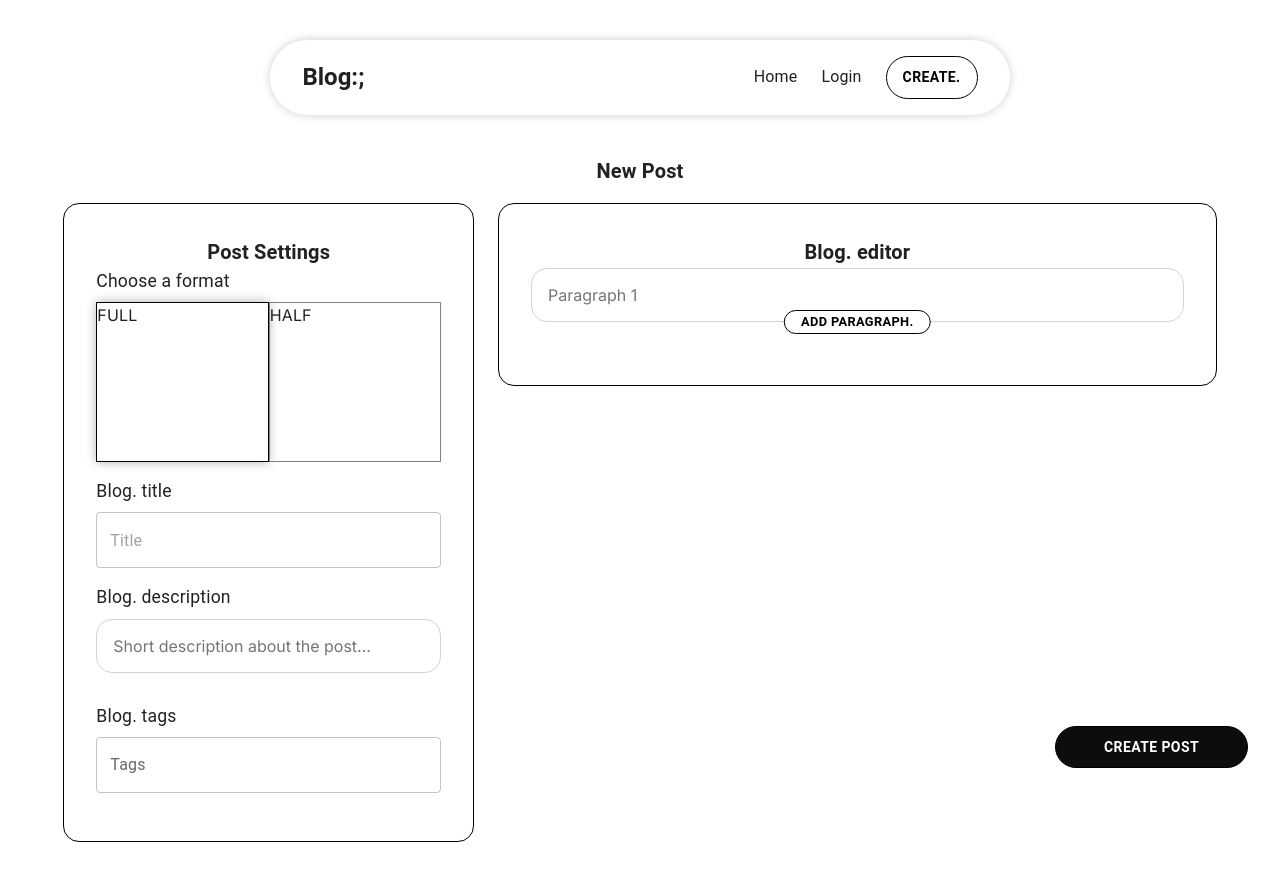
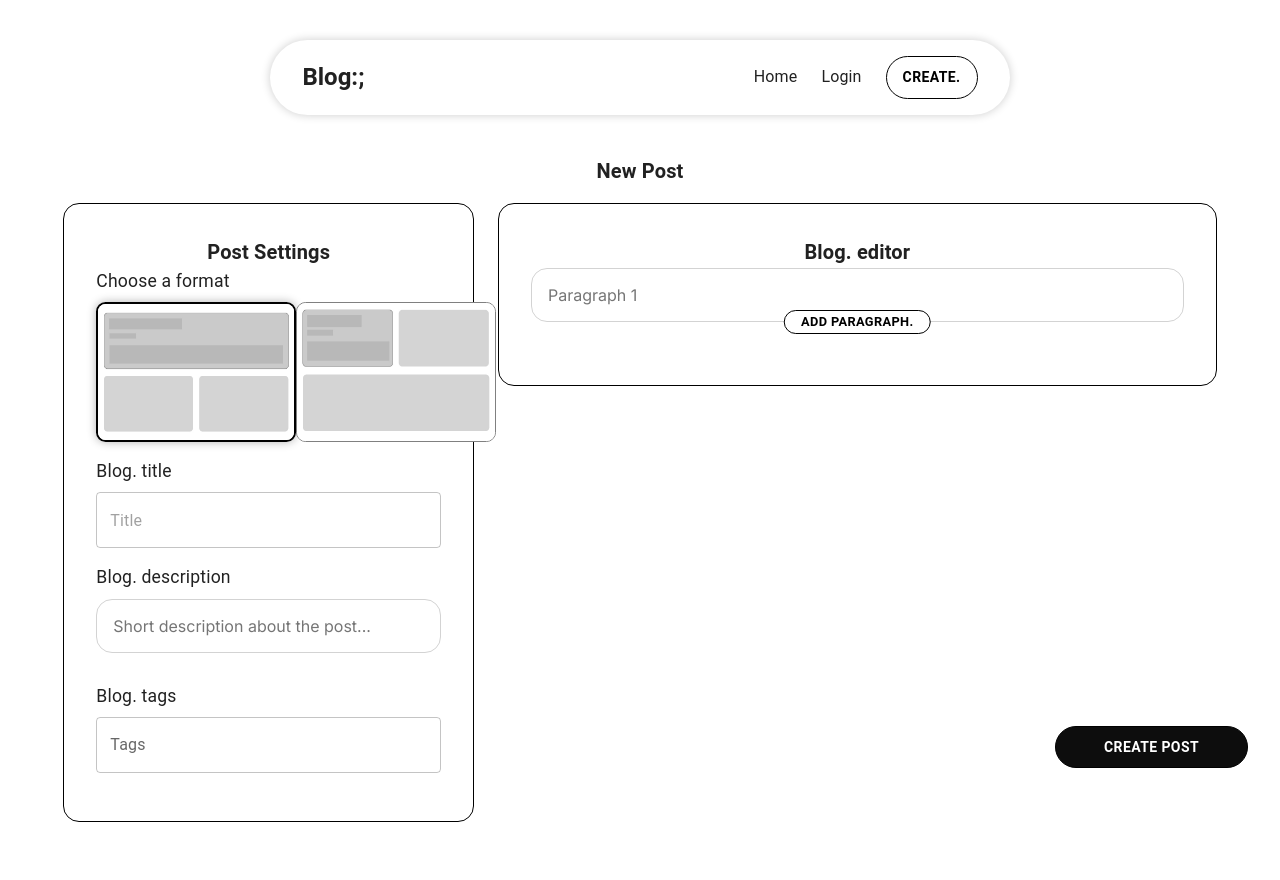
Before and after one commit to janosp207/blog., a Next.js app: page /create in a window 1280 px wide. Shown: the top 880 px of the page. Built offline with nearby package versions, Linux system fonts and the light colour scheme.

Commit message:
feat(new-post): add icons

```diff
--- a/src/components/newBlog/NewBlogSettings.tsx
+++ b/src/components/newBlog/NewBlogSettings.tsx
@@ -2,19 +2,20 @@ import { tags } from "@/data"
 import { TextField, Typography, styled, TextareaAutosize, Autocomplete, Chip, Box } from "@mui/material"
 import { PostFormat } from "@/classes/Post"
 import { useState } from "react"
+import Image from "next/image"
+
 const StyledPostSettings = styled(Box)({
   border: '1px solid black',
   padding: '2rem',
   borderRadius: '1rem',
 })
 
-const StyledFormatItem = styled(Box, { shouldForwardProp: (prop) => prop !== 'active' })(({ active }: { active: boolean }) => ({
-  width: '15rem',
-  height: '10rem',
-  border: active ? '1px solid black' : '1px solid grey',
+const StyledFormatItem = styled(Image, { shouldForwardProp: (prop) => prop !== 'active' })(({ active }: { active: boolean }) => ({
+  border: active ? '2px solid black' : '1px solid grey',
   boxShadow: active ? '0px 0px 10px 0px rgba(0,0,0,0.3)' : 'none',
   cursor: 'pointer',
   transition: 'all 0.2s ease',
+  borderRadius: '0.6rem',
 }))
 
 const StyledTextArea = styled(TextareaAutosize)({
@@ -54,11 +55,17 @@ const NewBlogSettings = () => {
           <StyledFormatItem
             active={activeFormat === PostFormat.FULL}
             onClick={() => setActiveFormat(PostFormat.FULL)}
-          >FULL</StyledFormatItem>
+            src={'/images/fullwidth.jpg'} alt='fullwidth'
+            width={200}
+            height={140}
+          />
           <StyledFormatItem
             active={activeFormat === PostFormat.HALF}
             onClick={() => setActiveFormat(PostFormat.HALF)}
-          >HALF</StyledFormatItem>
+            src={'/images/halfwidth.jpg'} alt='halfwidth'
+            width={200}
+            height={140}
+          />
         </Box>
       </StyledCategoryBox>
       <StyledCategoryBox>
```
Also changed, not shown: public/images/fullwidth.jpg (added), public/images/halfwidth.jpg (added).
